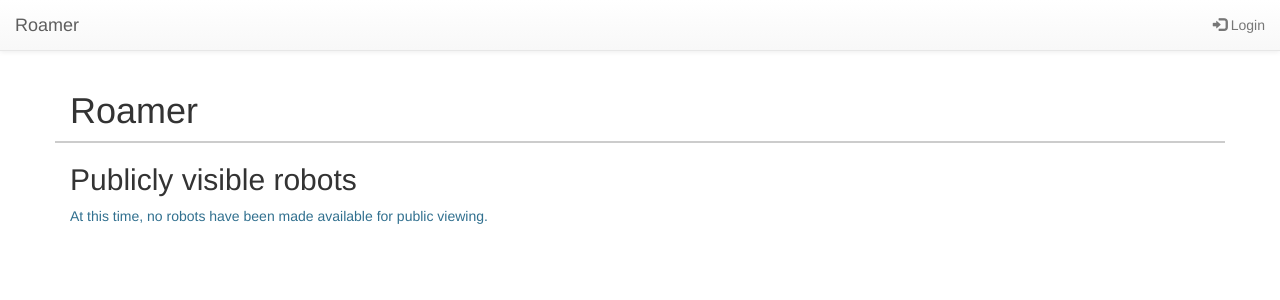
After one commit to carstenfuchs/Roamer, a Django app: page / in a window 1280 px wide. The commit adds this page. Shown: the top 300 px of the page. Run offline with Django 3.2, Linux system fonts and the light colour scheme; some libraries are stand-ins or nearby versions.

Commit message:
add a very simple home page

```diff
--- /dev/null
+++ b/HusqAM/templates/HusqAM/home.html
@@ -0,0 +1,33 @@
+{% extends "Basis.html" %}
+{% load staticfiles %}
+
+{% block title %}Start{% endblock %}
+{% block navbar-class %}container-fluid{% endblock %}
+
+{% block content %}
+<div class="container">
+    <div class="row">
+        <div class="col-md-12 {# text-center #}" style="border-bottom: 2px solid #ccc;">
+            <h1>Roamer</h1>
+        </div>
+    </div>
+
+    {% if user.is_authenticated %}
+    <div class="row">
+        <div class="col-md-12">
+            <h2>My Robots</h2>
+        </div>
+    </div>
+    {% endif %}
+
+    <div class="row">
+        <div class="col-md-12">
+            <h2>Publicly visible robots</h2>
+            {% if public_robots %}
+            {% else %}
+                <p class="text-info">At this time, no robots have been made available for public viewing.</p>
+            {% endif %}
+        </div>
+    </div>
+</div>
+{% endblock %}
--- a/HusqAM/urls.py
+++ b/HusqAM/urls.py
@@ -1,14 +1,16 @@
 from django.conf.urls import url
 # from django.contrib.auth import views as auth_views
 # from django.urls import reverse_lazy
-from .views import LoadJSON, ShowTimeline
+from .views import home, LoadJSON, ShowTimeline
 
 
 app_name = 'husqam'
 
 urlpatterns = [
+    url(r'^$', home.handle_request, name='home'),
     url(r'^load-json/$', LoadJSON.load_json, name='load-json'),
     url(r'^robot/(?P<robot_id>\d+)/daily/$', ShowTimeline.Daily, name='robot-daily'),
+
     # url(r'^$', Startseite.StelleDar, name='startseite'),
     # url(r'^hilfe/$', Hilfe.StelleDar, name='hilfe'),
     # url(r'^anmelden/$', auth_views.LoginView.as_view(template_name='Lori/auth_anmelden.html'), name='anmelden'),
--- /dev/null
+++ b/HusqAM/views/home.py
@@ -0,0 +1,17 @@
+#from datetime import date, timedelta
+
+#from django.contrib.auth.decorators import login_required
+from django.db import transaction
+from django.shortcuts import render
+
+#from Lori.libs.common import getDateToday
+#from Lori.models import Erfasst, UserProfile
+
+
+#@login_required
+@transaction.non_atomic_requests
+def handle_request(request):
+
+    return render(request, "HusqAM/home.html", {
+        "public_robots": None,
+    })
--- a/templates/Basis.html
+++ b/templates/Basis.html
@@ -55,7 +55,28 @@
                     <span class="icon-bar"></span>
                     <span class="icon-bar"></span>
                 </button>
-                <a class="navbar-brand" href="{% url 'husqam:load-json' %}">{% block branding %}Roamer{% endblock %}</a>
+                <a class="navbar-brand" href="{% url 'husqam:home' %}">{% block branding %}Roamer{% endblock %}</a>
+            </div>
+            <div id="navbar" class="navbar-collapse collapse">
+                <ul class="nav navbar-nav navbar-right">
+                    {% block main-navbar %}{% endblock %}
+                    {# <li><a href="{% url 'lori:hilfe' %}"><span class="glyphicon glyphicon-info-sign" aria-hidden="true"></span> Hilfe</a></li> #}
+                    {% if user.is_authenticated %}
+                    <li class="dropdown">
+                        <a href="#" class="dropdown-toggle" data-toggle="dropdown" role="button" aria-expanded="false">
+                            <span class="glyphicon glyphicon-user" aria-hidden="true"></span> {% firstof user.get_short_name user.get_username %} <span class="caret"></span>
+                        </a>
+                        <ul class="dropdown-menu" role="menu">
+                            {% if user.has_usable_password %}
+                            <li><a href="{% url 'husqam:home' %}">Change password</a></li>
+                            {% endif %}
+                            <li><a href="{% url 'husqam:home' %}">Logout</a></li>
+                        </ul>
+                    </li>
+                    {% else %}
+                    <li><a href="{% url 'husqam:home' %}"><span class="glyphicon glyphicon-log-in" aria-hidden="true"></span> Login</a></li>
+                    {% endif %}
+                </ul>
             </div>
         </div>
     </nav>
```
